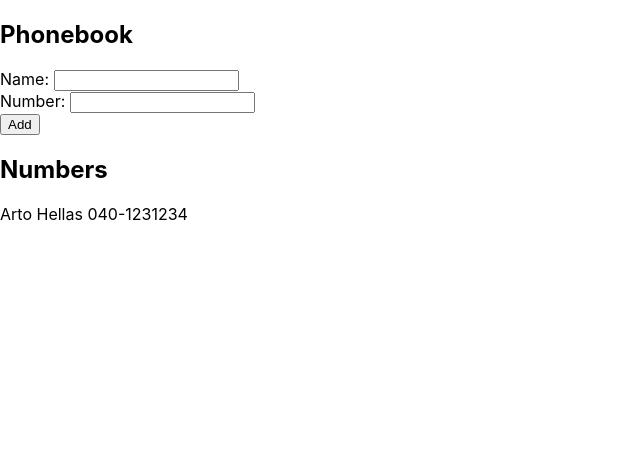
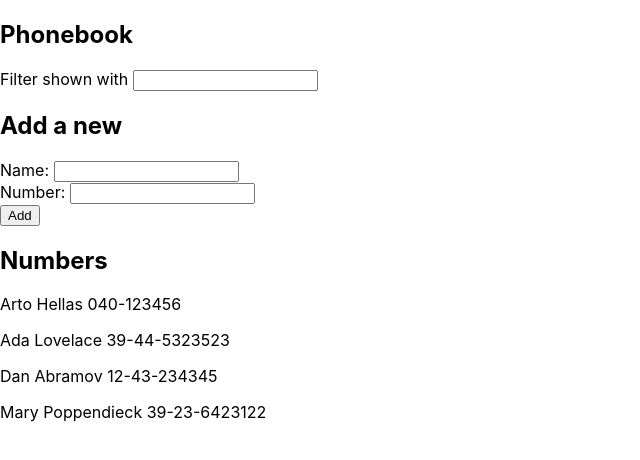
Before and after one commit to Satuhoo/Fullstack-open-2020, a React (Create React App) app in the folder osa2/puhelinluettelo/: page / in a window 1280 px wide. Shown: the top 460 px of the page, without its empty margins (0-640 px from the left). Built offline with nearby package versions, Linux system fonts and the light colour scheme.

Commit message:
2.9*: puhelinluettelo step4

```diff
--- a/osa2/puhelinluettelo/src/App.js
+++ b/osa2/puhelinluettelo/src/App.js
@@ -10,10 +10,15 @@
 
 const App = () => {
   const [ persons, setPersons] = useState([
-    { name: 'Arto Hellas', number: '040-1231234'}
+    { name: 'Arto Hellas', number: '040-123456' },
+    { name: 'Ada Lovelace', number: '39-44-5323523' },
+    { name: 'Dan Abramov', number: '12-43-234345' },
+    { name: 'Mary Poppendieck', number: '39-23-6423122' }
   ])
   const [ newName, setNewName ] = useState('')
-  const [ newNumber, setNewNumber] = useState('')
+  const [ newNumber, setNewNumber ] = useState('')
+  const [ filter, setFilter ] = useState('')
+  const [ showAll, setShowAll ] = useState(true)
 
   const handleNameChange = (event) => {
     setNewName(event.target.value)
@@ -21,6 +26,15 @@
 
   const handleNumberChange = (event) => {
     setNewNumber(event.target.value)
+  }
+
+  const personsToShow = showAll
+    ? persons
+    : persons.filter(person => person.name.toLowerCase().includes(filter.toLowerCase()))
+
+  const handleFilterChange = (event) => {
+    setFilter(event.target.value)
+    setShowAll(false)
   }
 
   const addPerson = (event) => {
@@ -43,6 +57,10 @@
   return (
     <div>
       <h2>Phonebook</h2>
+      <div>
+        Filter shown with <input value={filter} onChange={handleFilterChange}/>
+      </div>
+      <h2>Add a new</h2>
       <form onSubmit={addPerson}>
         <div>
           Name: <input value={newName} onChange={handleNameChange} />
@@ -55,7 +73,7 @@
         </div>
       </form>
       <h2>Numbers</h2>
-      {persons.map(person =>
+      {personsToShow.map(person =>
         <Person key={person.name} person={person}/>)}
     </div>
   )
```
